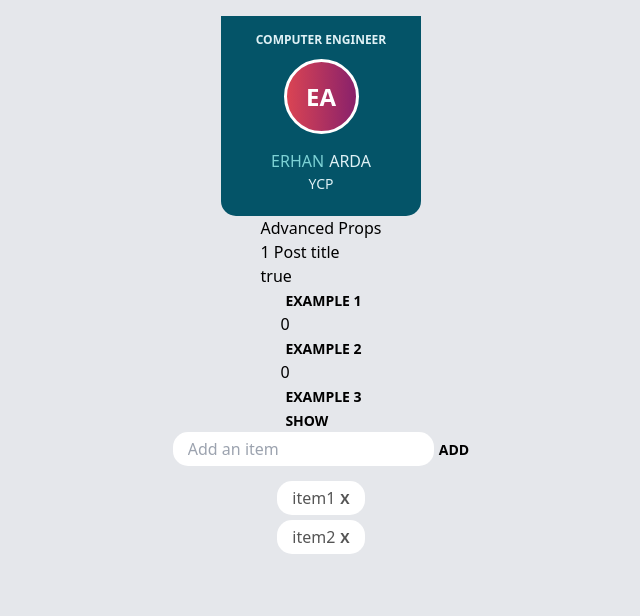
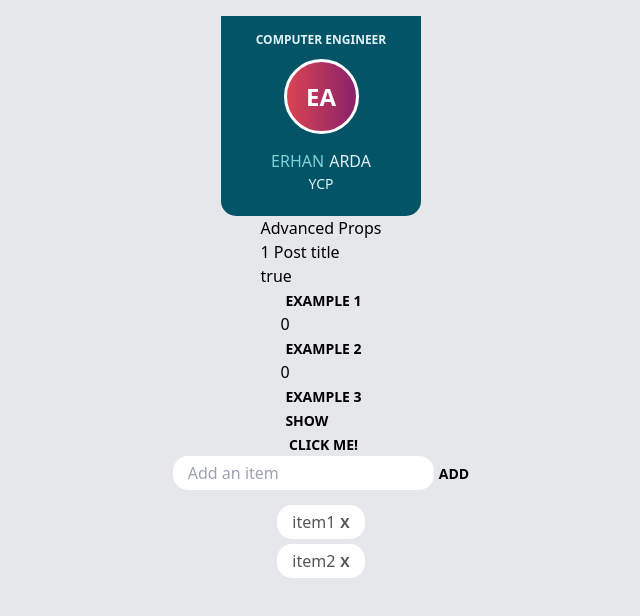
Before and after one commit to ErhanArda/vue-tests, a Vue app: page / in a window 1280 px wide. Shown: the top 616 px of the page, without its empty margins (319-959 px from the left). Built offline with nearby package versions, Linux system fonts and the light colour scheme.

Commit message:
Multiple pieces of data handling

```diff
--- /dev/null
+++ b/src/components/Button.vue
@@ -0,0 +1,24 @@
+<template>
+    <button @click="$emit('my-custom-event',infoTest)">Click me!</button>
+</template>
+
+<script>
+export default {
+    data: ()=>{
+        return {
+            info: {id:123,title:'Cool!'},
+            field: 'hello'
+        }
+    },
+    computed: {
+        infoTest:function(){
+            return  {
+                    id:123,
+                    title:'Cool!',
+                    field: this.field
+                }
+        }
+    }
+
+}
+</script>
--- a/src/components/Two.vue
+++ b/src/components/Two.vue
@@ -31,10 +31,12 @@
             <!-- When the key esc is pressed, the whole page should disappear -->
 
         </div>
-        <!-- <div>
-            <button v-on:keyup.esc="addTen(10)">Add 10</button>
-                        {{count}}
-        </div> -->
+        <div>
+            <my-button v-on:my-custom-event="handleMyButton" ></my-button>
+                    <div v-if="data">
+                        {{ data.id }}  {{ data.field }}
+                    </div>
+        </div>
         <div>
             <input
             type="text"
@@ -53,10 +55,11 @@
 import Lists from './Lists'
 import Card from './Card'
 import Props from './Props'
+import MyButton from './Button'
 
 export default {
     name:'two',
-    components:{ Lists,Card,Props},
+    components:{ Lists,Card,Props,MyButton},
     data:()=>({
         item:'',
         exampleOne: 0,
@@ -64,6 +67,7 @@ export default {
         exampleThree:'',
         show:false,
         globalPage: true,
+        data:'',
         items: ['item1', 'item2'],
         post:{
             id:1,
@@ -89,6 +93,9 @@ export default {
         removeItem: function(itemKey){
             this.items.splice(itemKey,1)
             console.log("remove")
+        },
+        handleMyButton: function(data){
+            this.data = data
         }
     }
 }
```
